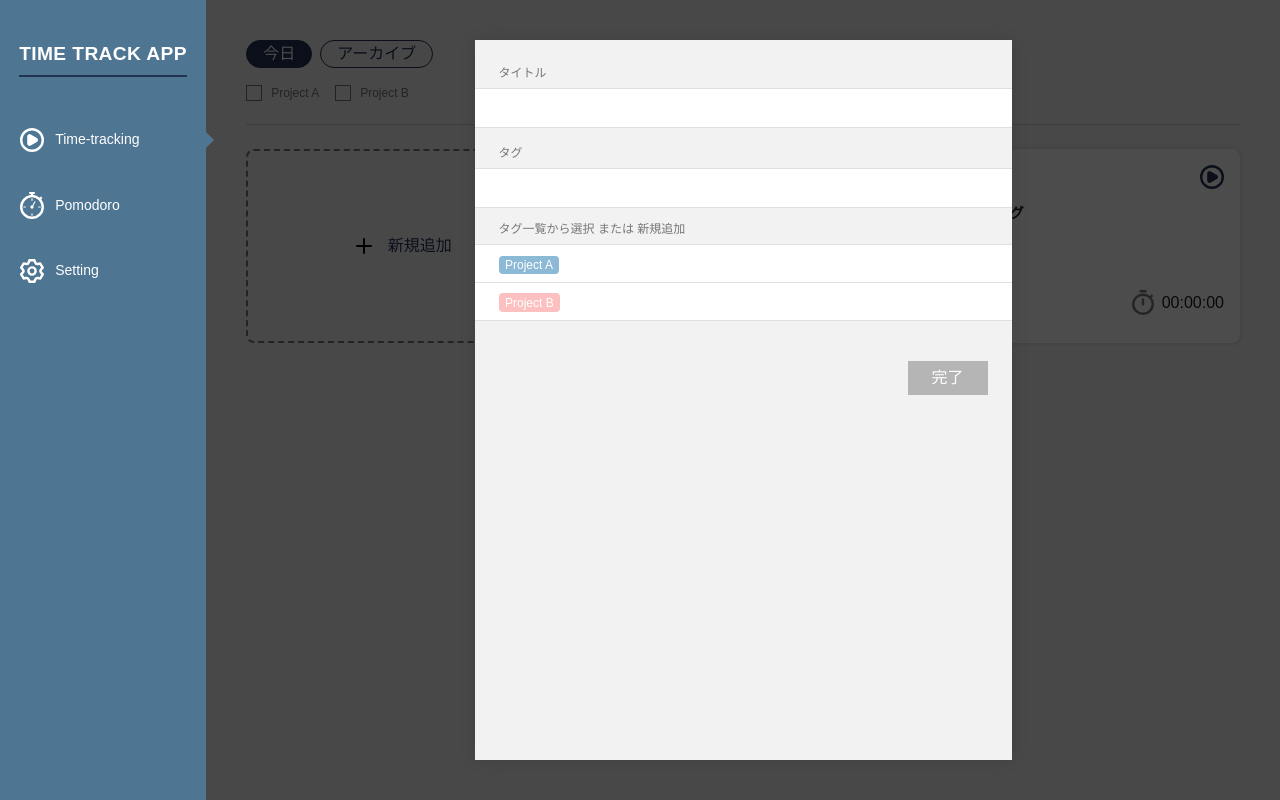
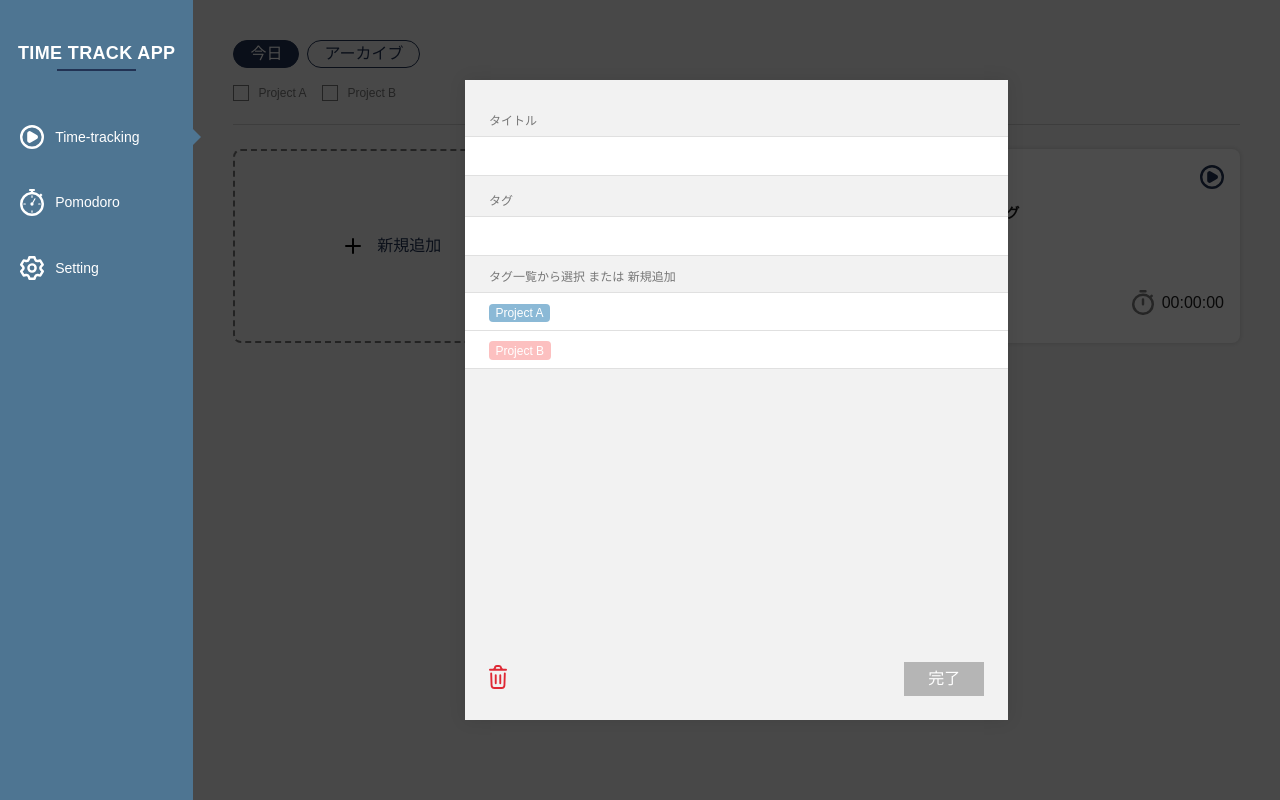
Before and after one commit to Fielsyuka/enjin-exercise, a React app: page / in a window 1280 px wide. Both pictures are taken after a click on the button "新規追加". Built offline with nearby package versions, Linux system fonts and the light colour scheme.

Commit message:
カード削除機能追加

```diff
--- a/src/components/BGMSetting.tsx
+++ b/src/components/BGMSetting.tsx
@@ -64,6 +64,7 @@ const SIframe = styled.iframe`
   aspect-ratio: 16 / 9;
   width: 100%;
   max-width: 600px;
+  vertical-align: middle;
 `
 
 export default memo(BGMSetting)
--- a/src/components/EditCardBox.tsx
+++ b/src/components/EditCardBox.tsx
@@ -3,19 +3,21 @@ import styled from 'styled-components'
 import { color } from '../theme/GlobalColor'
 import InputText from './InputText'
 import EditTag from './EditTag'
-import { SButton } from './styled/SButton'
+import { DeleteIcon as _DeleteIcon } from './Icon'
+import { SButton, SButtonBase } from './styled/SButton'
 import type { TCard } from '../types/TCard'
 import type { TTag } from '../types/TTag'
 
 type Props = {
   cardEditing: TCard
   onSubmit(card: TCard): void
+  onDelete(id: string | number): void
 }
 
 const EditCardBox: React.VFC<Props> = props => {
   console.log('Editcardbox is rendered')
 
-  const { cardEditing, onSubmit } = props
+  const { cardEditing, onSubmit, onDelete } = props
   const [card, setCard] = useState(cardEditing)
 
   // inputの値が変化したらinputのnameに応じたkeyを更新（今はtitleしかないけど）
@@ -88,6 +90,10 @@ const EditCardBox: React.VFC<Props> = props => {
         </div>
 
         <SButtonWrap>
+          <SButtonBase onClick={() => onDelete(card.id)}>
+            <DeleteIcon />
+            <span className="visuallyHidden">Delete</span>
+          </SButtonBase>
           <SButton
             onClick={() => addCard()}
             disabled={card.title !== '' ? false : true}
@@ -100,9 +106,20 @@ const EditCardBox: React.VFC<Props> = props => {
   )
 }
 
+const DeleteIcon = styled(_DeleteIcon)`
+  width: 18px;
+  height: 24px;
+  fill: ${color.red};
+`
+
 const SButtonWrap = styled.div`
+  position: absolute;
+  display: flex;
+  justify-content: space-between;
+  bottom: 24px;
+  right: 24px;
+  left: 24px;
   margin-top: 40px;
-  margin-right: 1.5rem;
   text-align: right;
 `
 
@@ -114,9 +131,9 @@ const SBox = styled.div`
   bottom: 0;
   left: 0;
   width: 90%;
-  height: 90%;
+  max-height: 80%;
   margin: auto;
-  padding: 24px 0;
+  padding: 32px 0 80px;
   background-color: ${color.grayBg};
   box-shadow: 0 0 16px 0 rgba(0, 0, 0, 0.1);
   z-index: 20;
@@ -131,7 +148,7 @@ const SBox = styled.div`
     display: block;
     width: 100%;
     margin-bottom: 0.5em;
-    padding: 0 1.5rem;
+    padding: 0 24px;
     color: ${color.grayText};
     font-size: 0.75em;
   }
--- a/src/components/Header.tsx
+++ b/src/components/Header.tsx
@@ -11,7 +11,6 @@ type Props = {
 
 const Header: React.VFC<Props> = props => {
   const { status } = props
-  console.log(status)
 
   // ナビゲーションクリックで画面切り替え
   const handleSwitchScreen = useCallback(
@@ -40,7 +39,7 @@ const Header: React.VFC<Props> = props => {
   return (
     <>
       <header id="header" className="header">
-        <h1 className="appTitle">TIME TRACK APP</h1>
+        <SAppTitle>TIME TRACK APP</SAppTitle>
         <SNav>
           <ul>
             <li>
@@ -97,12 +96,40 @@ const PomodoroIcon = styled(_PomodoroIcon)`
   width: 24px;
   height: 27px;
 `
-
+const SAppTitle = styled.h1`
+  display: inline-block;
+  position: relative;
+  margin: 16px auto 1em;
+  color: #fff;
+  font-size: 16px;
+  letter-spacing: 0.02em;
+  text-align: center;
+  @media screen and (min-width: 768px) {
+    margin: 40px 1em 1em;
+    font-size: 18px;
+  }
+  &:after {
+    content: '';
+    display: block;
+    position: absolute;
+    right: 0;
+    bottom: -0.2em;
+    left: 0;
+    width: 50%;
+    height: 2px;
+    margin: auto;
+    background: ${color.accent};
+  }
+`
 const SNav = styled.nav`
   width: 100%;
-  height: 100%;
+  border-top: 1px solid #7795ac;
   background-color: ${color.navBg};
   color: #fff;
+  @media screen and (min-width: 768px) {
+    height: 100%;
+    border: none;
+  }
 
   ul {
     list-style: none;
--- a/src/components/Pomodoro.tsx
+++ b/src/components/Pomodoro.tsx
@@ -41,6 +41,7 @@ const Pomodoro: React.VFC<Props> = props => {
         id="pomodoroTimer"
         className="pomodoroTimer mainContent js-switchScreen"
       >
+        <div className="container">
           <h2 className="visuallyHidden">Pomodoro</h2>
           <SPomodoroTimerWrap>
             <SPomodoroMessage className={status}>
@@ -66,23 +67,30 @@ const Pomodoro: React.VFC<Props> = props => {
           <div className="algn-c">
             {(status == pomodoroStatus.work ||
               status == pomodoroStatus.break) && (
-            <SButtonRadius onClick={() => onChangeStatus(pomodoroStatus.stop)}>
+              <SButtonRadius
+                onClick={() => onChangeStatus(pomodoroStatus.stop)}
+              >
                 リセット
               </SButtonRadius>
             )}
             {status == pomodoroStatus.stop && (
-            <SButtonRadius onClick={() => onChangeStatus(pomodoroStatus.work)}>
+              <SButtonRadius
+                onClick={() => onChangeStatus(pomodoroStatus.work)}
+              >
                 スタート
               </SButtonRadius>
             )}
+          </div>
         </div>
       </section>
       <section
         id="pomodoroSetting"
         className="pomodoroSetting mainContent js-switchScreen"
       >
+        <div className="container">
           <h2 className="visuallyHidden">Pomodoro Setting</h2>
           <PomodoroSetting />
+        </div>
       </section>
     </>
   )
--- a/src/components/TimeTrack.tsx
+++ b/src/components/TimeTrack.tsx
@@ -21,20 +21,22 @@ const TimeTrack: React.VFC<Props> = props => {
   const {
     cards,
     editMode,
+    setEditMode,
     cardEditing,
+    archiveMode,
+    checkedTags,
+    handleRunning,
     updateTime,
+    handleEditCard,
     updateCard,
-    setEditMode,
-    archiveMode,
-    handleEditCard,
+    deleteCard,
+    handleArchive,
     handleCheckTag,
-    handleArchive,
-    handleRunning,
-    checkedTags,
   } = useCards()
 
   return (
     <section id="timeTrack" className="timeTrack mainContent js-switchScreen">
+      <div className="container">
         <TimeTrackHeader
           archiveMode={archiveMode}
           checkedTags={checkedTags}
@@ -73,10 +75,12 @@ const TimeTrack: React.VFC<Props> = props => {
             <EditCardBox
               cardEditing={cardEditing}
               onSubmit={el => updateCard(el)}
+              onDelete={id => deleteCard(id)}
             />
             <SOverlay onClick={() => setEditMode(false)} />
           </>
         )}
+      </div>
     </section>
   )
 }
--- a/src/components/hooks/useCards.tsx
+++ b/src/components/hooks/useCards.tsx
@@ -121,7 +121,7 @@ export const useCards = () => {
   }, [])
 
   /**
-   * カードの編集・新規作成 編集対象のカードObjectをcardEditingにセット
+   * カードの編集/新規作成用 編集対象のカードObjectをcardEditingにセット
    *
    * @param cardId 編集するカードのid undefinedなら新規作成
    *
@@ -142,7 +142,12 @@ export const useCards = () => {
     [cardList],
   )
 
-  // カードの追加/更新と編集モードの終了
+  /**
+   * カードを追加または更新する
+   *
+   * @param card 新しい内容のカードObject
+   *
+   */
   const updateCard = useCallback((card: TCard) => {
     setEditMode(false)
     setCardList(prev => {
@@ -152,6 +157,25 @@ export const useCards = () => {
         newCardList[index] = card
       } else {
         newCardList.unshift(card)
+      }
+      return newCardList
+    })
+  }, [])
+
+  /**
+   * カードの削除
+   *
+   * @param cardId 編集するカードのid
+   *
+   */
+
+  const deleteCard = useCallback((cardId: number | string) => {
+    setEditMode(false)
+    setCardList(prev => {
+      const newCardList = [...prev]
+      const index = newCardList.findIndex(el => el.id === cardId)
+      if (index >= 0) {
+        newCardList.splice(index, 1)
       }
       return newCardList
     })
@@ -233,15 +257,16 @@ export const useCards = () => {
   return {
     cards,
     editMode,
+    setEditMode,
     cardEditing,
-    updateTime,
-    updateCard,
-    setEditMode,
-    handleEditCard,
     archiveMode,
     checkedTags,
+    handleRunning,
+    updateTime,
+    handleEditCard,
+    updateCard,
+    deleteCard,
+    handleArchive,
     handleCheckTag,
-    handleArchive,
-    handleRunning,
   }
 }
--- a/src/components/styled/SInputWrap.tsx
+++ b/src/components/styled/SInputWrap.tsx
@@ -7,7 +7,7 @@ export const SInputWrap = styled.div`
   display: flex;
   align-items: center;
   min-height: 40px;
-  padding: 0.5rem 1.5rem;
+  padding: 0.5rem 24px;
   border-top: solid 1px ${color.grayBorder};
   border-bottom: solid 1px ${color.grayBorder};
   background-color: #fff;
--- a/src/theme/GlobalStyle.ts
+++ b/src/theme/GlobalStyle.ts
@@ -31,26 +31,6 @@ body {
 
 /* Common
 ----------------------------------------*/
-.appTitle {
-  position: relative;
-  margin: 40px 1em 1em;
-  color: #fff;
-  font-size: 1.2rem;
-  letter-spacing: 0.02em;
-  text-align: center;
-  &:after {
-    content: "";
-    display: block;
-    position: absolute;
-    right: 0;
-    bottom: -8px;
-    left: 0;
-    width: 100%;
-    height: 2px;
-    background: ${color.accent};
-  }
-}
-
 h3 {
   margin-top: 0;
 }
@@ -83,12 +63,13 @@ label {
 .header {
   flex-shrink: 0;
   width: 100%;
-  height: auto;
   background-color: ${color.navBg};
+  text-align: center;
   z-index: 10;
   @media screen and (min-width: 768px){
     width: auto;
     height: 100%;
+    text-align: left;
   }
 }
 
@@ -109,18 +90,17 @@ label {
   right: 0;
   height: 100%;
   margin: 0;
-  padding: 56px 24px 40px;
   background-color: ${color.grayBg};
   z-index: 1;
-  @media screen and (min-width: 768px){
-    padding: 40px;
-  }
+
   &.is-active {
     z-index: 2;
   }
 }
 
-.main.isBreaking >.timeTrack:after {
+.main.isBreaking >.timeTrack{
+  overflow: hidden;
+  &:after {
     content: "BREAK TIME!";
     overflow: hidden;
     display: flex;
@@ -137,6 +117,20 @@ label {
     font-size: 9vw;
     font-size: bold;
     z-index: 2;
+     @media screen and (min-width: 768px) {
+       /* top: 0;
+       left: 210px; */
+     }
+  }
+}
+
+.container {
+  position: relative;
+  min-height: 100%;
+  padding: 40px 24px 40px;
+  @media screen and (min-width: 768px){
+    padding: 40px;
+  }
 }
 
 .pomodoroTimer {
```
Also changed, not shown: src/components/Icon.tsx (+4 -0 lines), 1 other file (tests, documents, lock files or other folders). Lines whose indentation alone changed are shown as unchanged.
